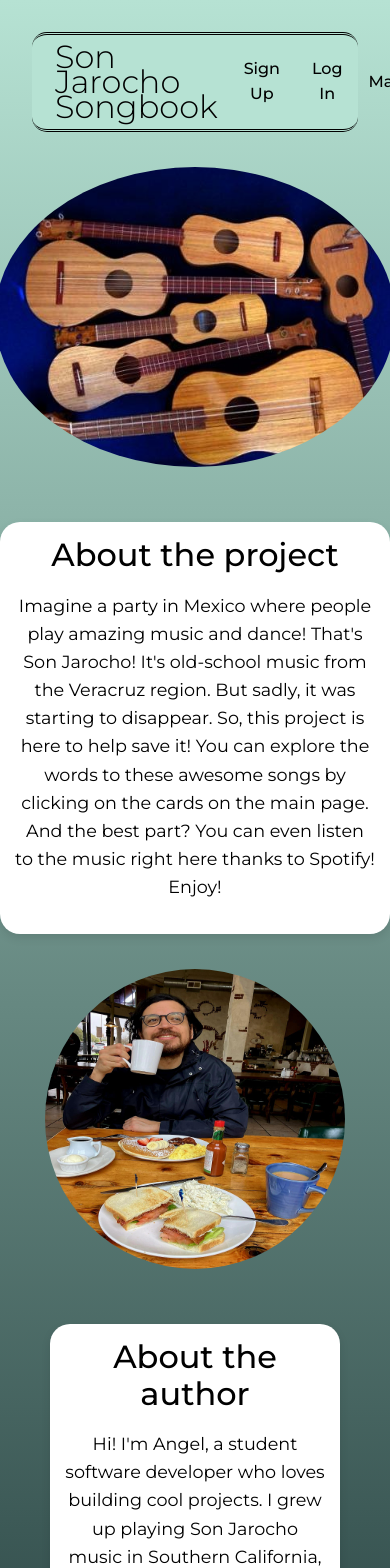
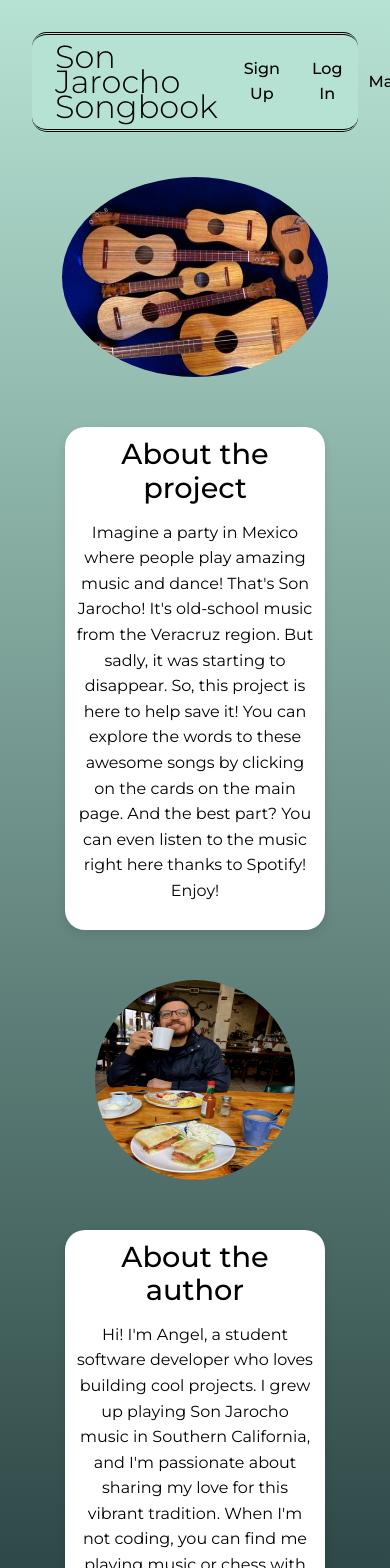
Before and after one commit to ajuarezse/tripleTenFinalProject_React, a React (Vite) app: page /about in a window 390 px wide. Shown: the top 1568 px of the page. Built offline with nearby package versions, Linux system fonts and the light colour scheme.

Commit message:
add responsvie design

```diff
--- a/src/components/About/About.css
+++ b/src/components/About/About.css
@@ -73,6 +73,26 @@
 @media (max-width: 480px) {
   .about__section {
     flex-direction: column;
+    padding: 10px;
+  }
+
+  .about__description {
+    margin: 15px;
+    padding: 10px;
+    width: 240px;
+  }
+
+  .about__title {
+    font-size: 1.8em;
+  }
+
+  .about__paragraph {
+    font-size: 1em;
+  }
+
+  .about__image {
+    height: 200px;
+    min-width: 200px;
   }
 
   .about__section_author {
```
